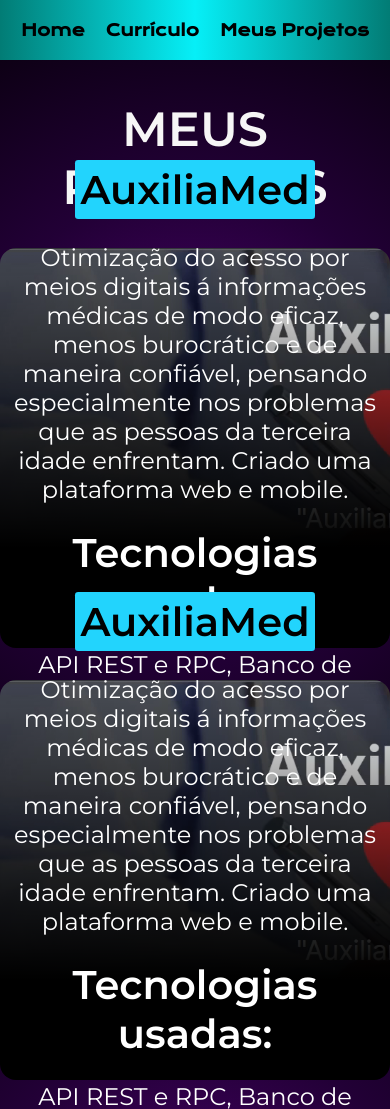
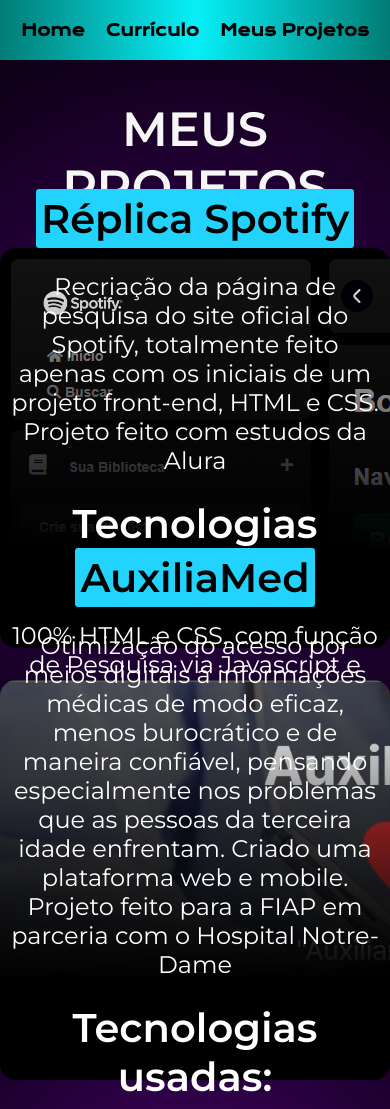
Before and after one commit to FlipOwz/Portifolio, a plain HTML site: page pages/projetos.html in a window 390 px wide. Shown: the top 1109 px of the page. Drawn offline with nearby package versions, Linux system fonts and the light colour scheme.

Commit message:
Projeto Spotify adicionado

```diff
--- a/pages/projetos.html
+++ b/pages/projetos.html
@@ -22,16 +22,16 @@
         <div class="section-cards">
             <h1>MEUS PROJETOS</h1>
 
-            <div class="section__cards-auxiliamed">
-                <h1>AuxiliaMed</h1>
-                <p>Otimização do acesso por meios digitais á informações médicas de modo eficaz, menos burocrático e de maneira confiável, pensando especialmente nos problemas que as pessoas da terceira idade enfrentam. Criado uma plataforma web e mobile.</p>
+            <div class="section__cards-spotify">
+                <h1>Réplica Spotify</h1>
+                <p>Recriação da página de pesquisa do site oficial do Spotify, totalmente feito apenas com os iniciais de um projeto front-end, HTML e CSS. Projeto feito com estudos da Alura</p>
                 <h2>Tecnologias usadas:</h2>
-                <p>API REST e RPC, Banco de Dados Oracle, API do ChatGPT, integração de IA com Python</p>
+                <p>100% HTML e CSS, com função de Pesquisa via Javascript e Introdução do Node.js</p>
             </div>
 
             <div class="section__cards-auxiliamed">
                 <h1>AuxiliaMed</h1>
-                <p>Otimização do acesso por meios digitais á informações médicas de modo eficaz, menos burocrático e de maneira confiável, pensando especialmente nos problemas que as pessoas da terceira idade enfrentam. Criado uma plataforma web e mobile.</p>
+                <p>Otimização do acesso por meios digitais á informações médicas de modo eficaz, menos burocrático e de maneira confiável, pensando especialmente nos problemas que as pessoas da terceira idade enfrentam. Criado uma plataforma web e mobile. Projeto feito para a FIAP em parceria com o Hospital Notre-Dame </p>
                 <h2>Tecnologias usadas:</h2>
                 <p>API REST e RPC, Banco de Dados Oracle, API do ChatGPT, integração de IA com Python</p>
             </div>
--- a/styles/projetos.css
+++ b/styles/projetos.css
@@ -64,3 +64,53 @@
     border-radius: 25px;
     opacity: 1;
 }
+
+.section__cards-spotify {
+    background-image: linear-gradient(to bottom, transparent 0%, #000000 75%), url("/assets/img/Banner_Spotify.png");
+    height: 400px;
+    width: 1200px;
+    border-radius: 1rem;
+    display: flex;
+    flex-direction: column;
+    align-items: center;
+    justify-content: center;
+    padding: 10px;
+    row-gap: 1.5rem;
+    color: #FFFF;
+    transition: background-image 0.3s, color 0.3s;
+
+}
+
+.section__cards-spotify:hover {
+    background-image: linear-gradient(to bottom, transparent 0%, #000000 50%), url("/assets/img/Banner_Spotify.png");
+
+}
+
+.section__cards-spotify h1 {
+    font-size: 2.5rem;
+    font-weight: 700;
+    background-color: #22D4FD;
+    padding: 5px;
+    border-radius: 0.2rem;
+    color: #000000;
+    font-family: 'Montserrat', sans-serif;
+}
+
+
+.section__cards-spotify h2 {
+    font-size: 2.5rem;
+    font-weight: 700;
+    font-family: 'Montserrat', sans-serif;
+}
+
+.section__cards-items p {
+    font-size: 1.4rem;
+    font-weight: 500;
+    font-family: 'Montserrat', sans-serif;
+}
+
+.banner_spotify {
+    width: 450px;
+    border-radius: 25px;
+    opacity: 1;
+}
```
Also changed, not shown: assets/img/Banner_Spotify.png (added).
